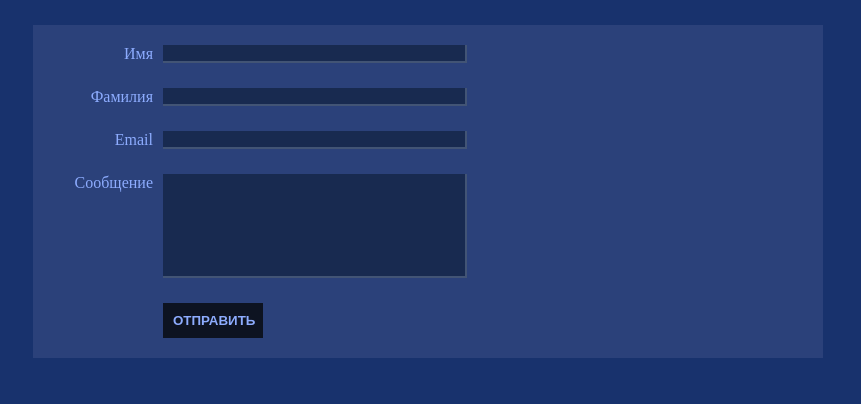
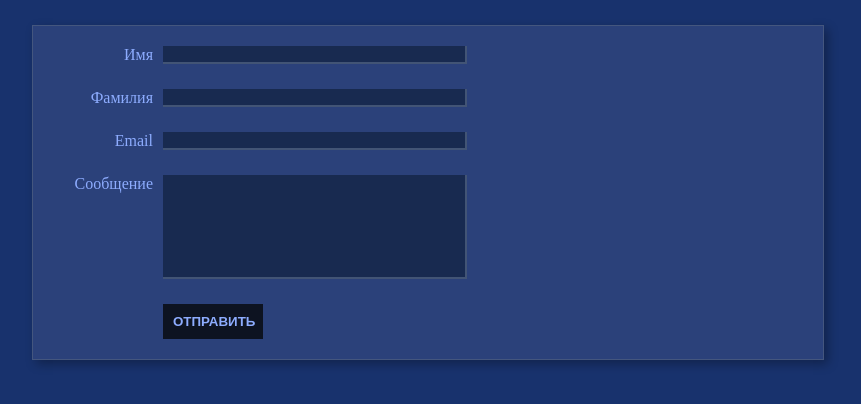
Before and after one commit to pudrawer/task1, a plain HTML site: page FirstTask/index.html in a window 1280 px wide. Shown: the whole page, without its empty margins (212-1073 px from the left). Drawn offline with Linux system fonts and the light colour scheme.

Commit message:
Fix first layout
[#562]

```diff
--- a/FirstTask/style.css
+++ b/FirstTask/style.css
@@ -11,6 +11,8 @@ body {
     display: flex;
     flex-direction: column;
     padding: 20px;
+    box-shadow: 4px 4px 10px rgba(0, 0, 0, 0.3);
+    border: 1px #44567e solid;
 }
 
 .name-field {
```
